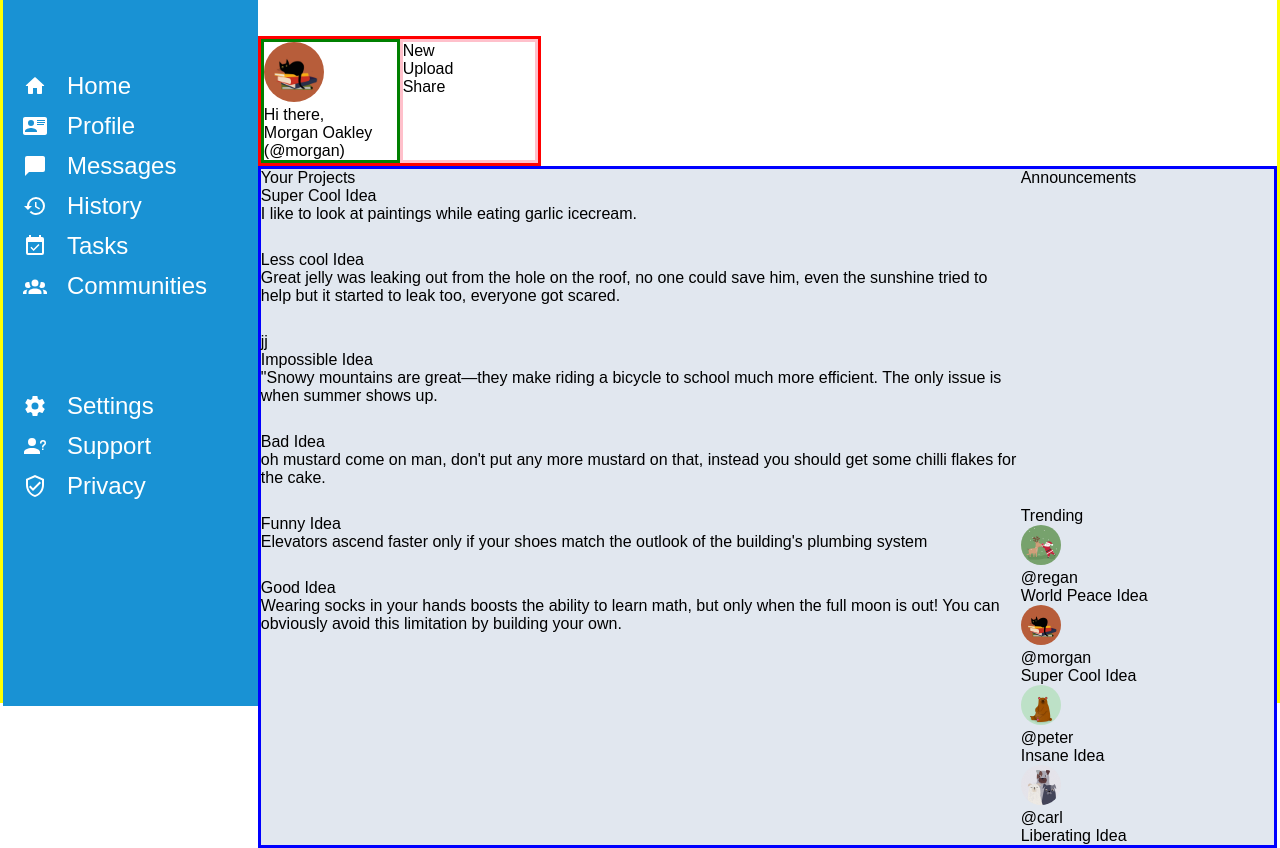
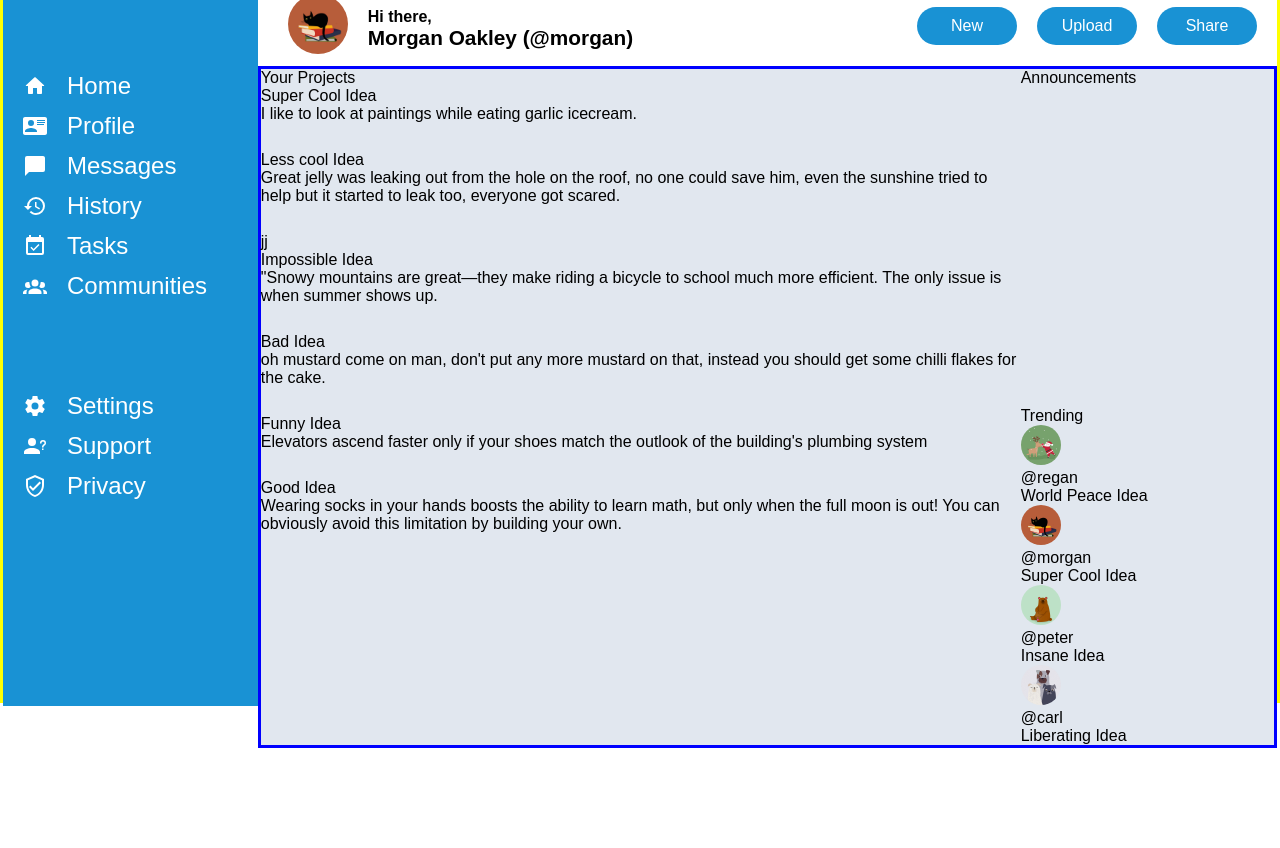
Before and after one commit to AmartyaDev007/basic-admin-dashboard, a plain HTML site: page index.html in a window 1280 px wide. Shown: the part 97-945 px from the top of the page. After the commit the page ends 845 px from the top, so only its background shows below. Drawn offline with Linux system fonts and the light colour scheme.

Commit message:
add all the styles required in topbar

```diff
--- a/index.html
+++ b/index.html
@@ -77,18 +77,18 @@
 
             <div class="topbar-bottom">
                 <div class="topbar-bottom-left">
-                    <div>
+                    <div class="topbar-bottom-left-profile">
                         <img id="profile-pic-large" src="assets/cat-profile-2.jpg" alt="big-profile-img">
                     </div>
-                    <div>
-                        <div>Hi there,</div>
-                        <div>Morgan Oakley (@morgan)</div>
-                    </div>
+
+                    <div id="topbar-bottom-left-greeting">Hi there,</div>
+                    <div id="topbar-bottom-left-name-text">Morgan Oakley (@morgan)</div>
+
                 </div>
                 <div class="topbar-bottom-right">
-                    <div>New</div>
-                    <div>Upload</div>
-                    <div>Share</div>
+                    <div class="topbar-bottom-right-buttons">New</div>
+                    <div class="topbar-bottom-right-buttons">Upload</div>
+                    <div class="topbar-bottom-right-buttons">Share</div>
                 </div>
             </div>
 
--- a/styles.css
+++ b/styles.css
@@ -70,15 +70,14 @@ svg {
     grid-column: 2 / 3;
     grid-row: 1 / 2;
     /* border: solid red; */
-    display: grid;
-    grid-template-columns: 6fr, 1fr, 3fr;
-    grid-template-rows: repeat(2, 1fr);
+    display: flex;
+    flex-direction: column;
+
 
 }
 
 .topbar-top {
-    grid-column: 1 / 4;
-    grid-row: 1 / 2;
+    flex: 1;
     display: flex;
     /* border: solid purple; */
 }
@@ -96,7 +95,7 @@ svg {
 
 #search-bar {
     width: 600px;
-    height: 40px;
+    height: 30px;
     border-radius: 20px;
     background-color: #E1E7EF;
     padding: 0px 20px;
@@ -114,24 +113,63 @@ svg {
 
 
 .topbar-bottom {
+    flex: 1;
     display: flex;
     justify-content: space-between;
-    border: solid red;
+    /* border: solid red; */
+
 }
 
 .topbar-bottom-left {
-    flex: 1;
-    border: solid green;
+    display: grid;
+    grid-template-columns: auto 1fr;
+    grid-template-rows: 1fr 1fr;
+    /* border: solid green; */
+    flex: 2;
 }
 
-.topbar-bottom-right {
-    flex: 1;
-    border: solid pink;
+.topbar-bottom-left-profile {
+    /* border: solid red; */
+    grid-row: 1 / 3;
+    padding: 0px 20px 0px 30px;
+    align-self: center;
 }
 
 
 
+#topbar-bottom-left-greeting {
+    /* border: solid blue; */
+    align-self: flex-end;
+    font-weight: bold;
+}
 
+#topbar-bottom-left-name-text {
+    /* border: solid green; */
+    align-self: flex-start;
+    font-size: 1.3rem;
+    font-weight: bold;
+}
+
+
+.topbar-bottom-right {
+    display: flex;
+    align-items: center;
+    /* border: solid pink; */
+    flex: 1;
+    justify-content: flex-end;
+    gap: 20px;
+    padding-right: 20px;
+}
+
+
+.topbar-bottom-right-buttons {
+    background-color: #1992D4;
+    color: white;
+    padding: 10px 20px;
+    border-radius: 20px;
+    width: 100px;
+    text-align: center;
+}
 
 
 /*  */
```
